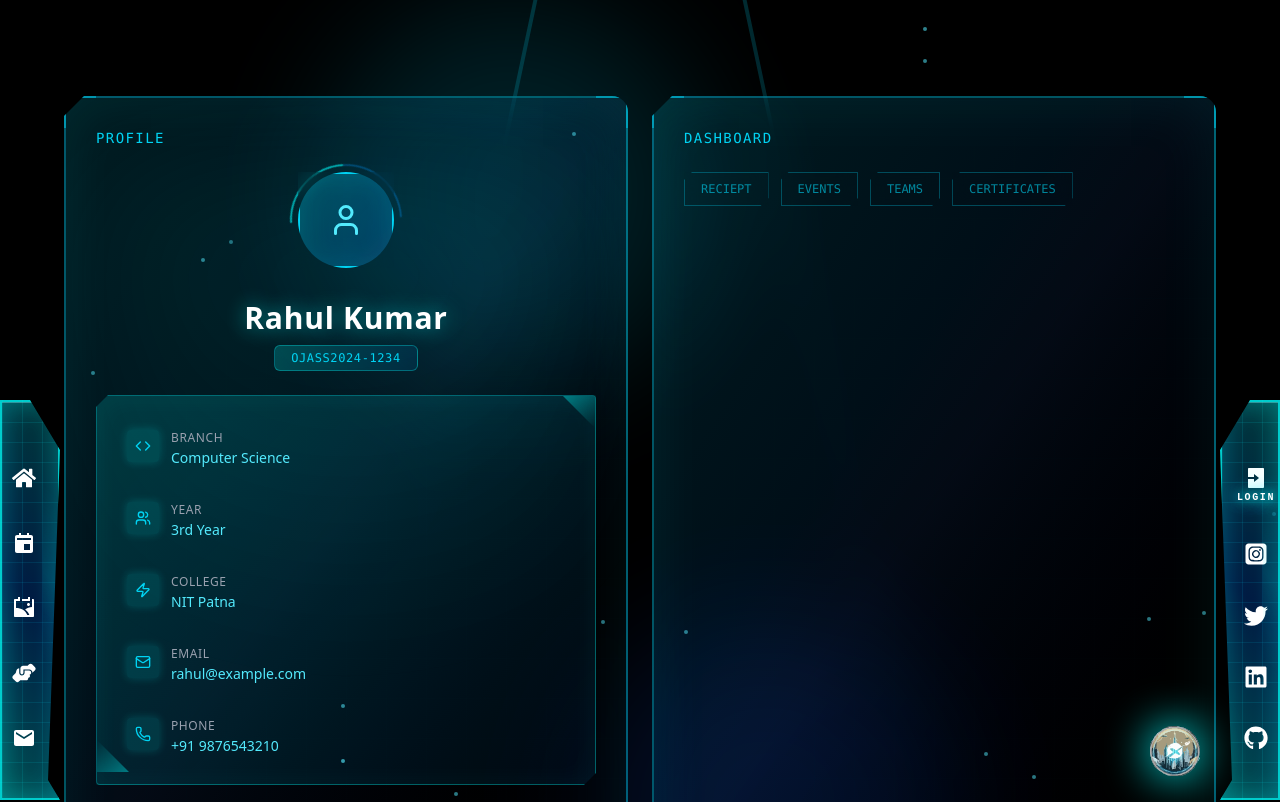
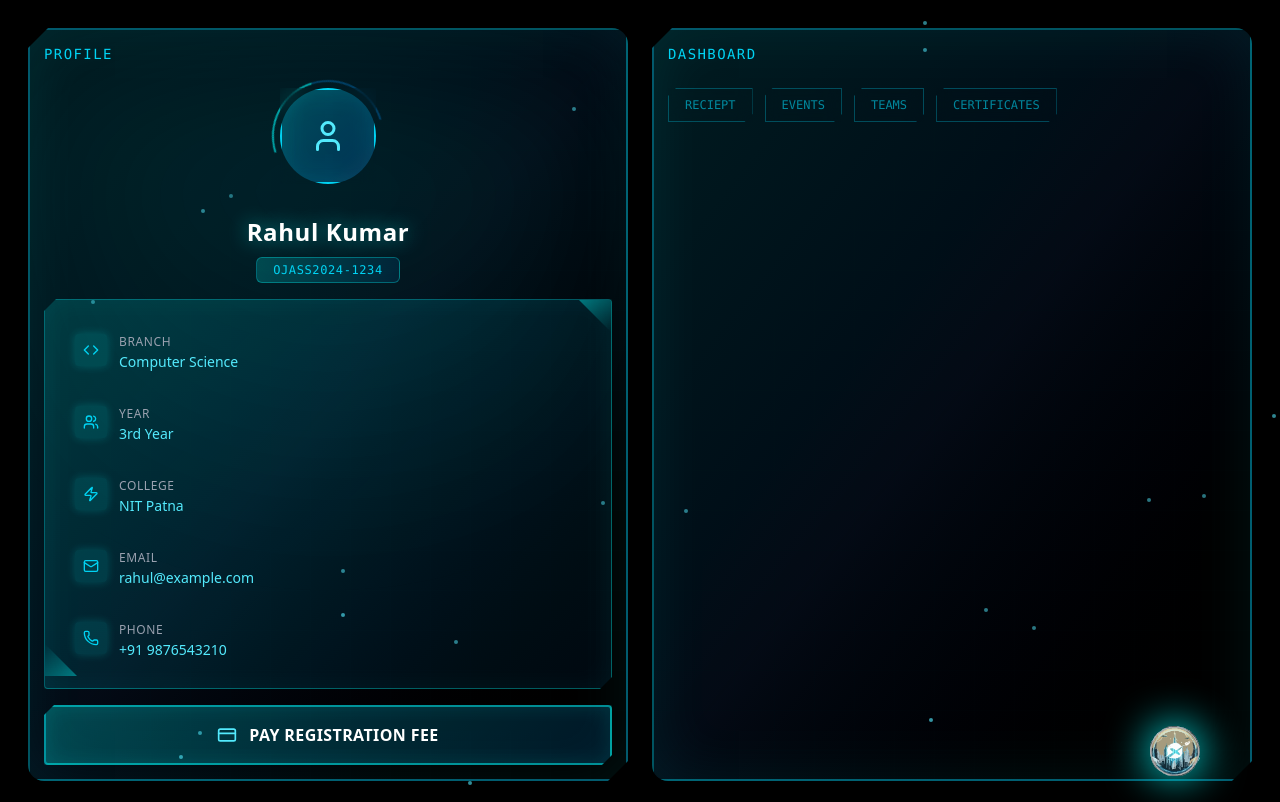
Before and after one commit to ayushkumarsingh2422005/ojass2026, a Next.js app in the folder ojass.org/: page /dashboard in a window 1280 px wide. Shown: the top 802 px of the page. Built offline with nearby package versions, Linux system fonts and the light colour scheme.

Commit message:
Updating Dashboard

```diff
--- a/ojass.org/src/app/dashboard/page.tsx
+++ b/ojass.org/src/app/dashboard/page.tsx
@@ -82,24 +82,10 @@ export default function OjassDashboard() {
 
   return (
     <div className=" bg-black relative ">
-      <div className="absolute inset-0 opacity-20">
-        <div className="absolute top-0 left-1/4 w-96 h-96 bg-cyan-500 rounded-full blur-3xl animate-pulse"></div>
-        <div className="absolute bottom-0 right-1/4 w-96 h-96 bg-blue-600 rounded-full blur-3xl animate-pulse" style={{ animationDelay: '1s' }}></div>
-      </div>
 
-      <div className="absolute inset-0 opacity-5 pointer-events-none" style={{
-        backgroundImage: 'linear-gradient(0deg, transparent 24%, rgba(0, 255, 255, .05) 25%, rgba(0, 255, 255, .05) 26%, transparent 27%, transparent 74%, rgba(0, 255, 255, .05) 75%, rgba(0, 255, 255, .05) 76%, transparent 77%, transparent), linear-gradient(90deg, transparent 24%, rgba(0, 255, 255, .05) 25%, rgba(0, 255, 255, .05) 26%, transparent 27%, transparent 74%, rgba(0, 255, 255, .05) 75%, rgba(0, 255, 255, .05) 76%, transparent 77%, transparent)',
-        backgroundSize: '50px 50px'
-      }}></div>
-
-      <div className="absolute top-0 left-0 w-full h-full pointer-events-none">
-        <div className="absolute top-0 left-1/3 w-1 h-full bg-gradient-to-b from-cyan-400 to-transparent opacity-20 transform -skew-x-12"></div>
-        <div className="absolute top-0 right-1/3 w-1 h-full bg-gradient-to-b from-cyan-400 to-transparent opacity-20 transform skew-x-12"></div>
-      </div>
-
-      <div className="relative min-h-screen flex items-center justify-center p-4 py-12 ">
-        <div className="w-full max-w-7xl">
-          <div className="grid grid-cols-1 lg:grid-cols-2 gap-6 p-12 ">
+      <div className="relative min-h-screen flex items-center justify-center p-4  ">
+        <div className="w-full max-w-[90rem] xl:max-w-[110rem] 2xl:max-w-[130rem]">
+          <div className="grid grid-cols-1 lg:grid-cols-2 gap-6 p-3 ">
 
             <GlassyNeonBoard title="PROFILE">
               <Profile profileData={profileData} />
@@ -124,7 +110,7 @@ export default function OjassDashboard() {
                 ))}
               </div>
 
-              <div className=" overflow-y-auto pr-2">
+              <div className=" overflow-y-auto">
                 {activeTab === 'receipt' && <Receipt />}
 
                 {activeTab === 'events' && (
--- a/ojass.org/src/components/OverlayLayout/Layout.tsx
+++ b/ojass.org/src/components/OverlayLayout/Layout.tsx
@@ -40,10 +40,10 @@ export default function OverlayLayout() {
     return (
         <>
 
-            {matched && <Header />}
-            <RightPanel />
-            <LeftPanel />
-            {matched && <Footer />}
+            {matched && <><Header /> <RightPanel />
+                <LeftPanel /> <Footer /></>}
+
+
 
             {/* ThemeToggle Button */}
             <ThemeToggleButton onToggle={handleThemeChange} />
--- a/ojass.org/src/components/OverlayLayout/dashboard/GlassyNeonBorad.tsx
+++ b/ojass.org/src/components/OverlayLayout/dashboard/GlassyNeonBorad.tsx
@@ -51,13 +51,7 @@ export default function GlassyNeonBoard({
         </svg>
       </div>
 
-      {/* Corner borders */}
-      <div className="absolute top-0 left-0 w-8 h-8 border-t-2 border-l-2 border-cyan-400/50 pointer-events-none"></div>
-      <div className="absolute top-0 right-0 w-8 h-8 border-t-2 border-r-2 border-cyan-400/50 pointer-events-none"></div>
-      <div className="absolute bottom-0 left-0 w-8 h-8 border-b-2 border-l-2 border-cyan-400/50 pointer-events-none"></div>
-      <div className="absolute bottom-0 right-0 w-8 h-8 border-b-2 border-r-2 border-cyan-400/50 pointer-events-none"></div>
-
-      <div className="relative z-10 p-8">
+      <div className="relative z-10 p-4">
         {title && (
           <div className="text-cyan-400 text-sm font-mono mb-6 tracking-widest">
             {title}
--- a/ojass.org/src/components/OverlayLayout/dashboard/Profile.tsx
+++ b/ojass.org/src/components/OverlayLayout/dashboard/Profile.tsx
@@ -5,7 +5,7 @@ import { User, Code, Users, Zap, Mail, Phone, CreditCard, Shield } from "lucide-
 
 export default function Profile({ profileData }: { profileData: any }) {
   return (
-    <div className="space-y-6 relative">
+    <div className="space-y-4 relative">
       {/* Animated background glow */}
       <div
         className="absolute inset-0 opacity-30 blur-3xl"
@@ -54,7 +54,7 @@ export default function Profile({ profileData }: { profileData: any }) {
 
       {/* Name and ID Section */}
       <div className="text-center relative">
-        <h2 className="text-3xl font-bold text-white mb-2 tracking-wide"
+        <h2 className="text-2xl font-bold text-white mb-2 tracking-wide"
           style={{
             textShadow: "0 0 20px rgba(0, 255, 255, 0.5)",
           }}
@@ -181,7 +181,7 @@ export default function Profile({ profileData }: { profileData: any }) {
 
         <div className="relative flex items-center justify-center gap-3">
           <CreditCard size={20} className="text-cyan-300" />
-          <span className="text-white font-bold text-lg tracking-wide uppercase">
+          <span className="text-white font-bold text-3xm tracking-wide uppercase">
             Pay Registration Fee
           </span>
         </div>
```
Also changed, not shown: 1 other file (tests, documents, lock files or other folders).
